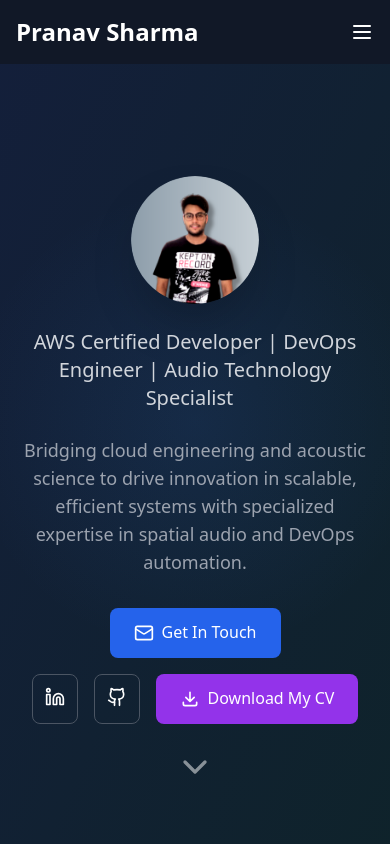
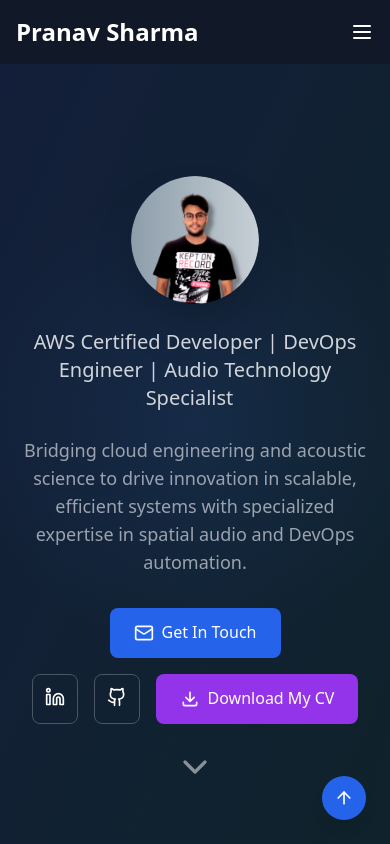
Before and after one commit to Pshar10/React_Web_CI_CD, a React (Vite) app: page / in a window 390 px wide. Shown: the top 844 px of the page. Built offline with nearby package versions, Linux system fonts and the light colour scheme.

Commit message:
feat: add responsive Back to Top button — always visible on md+, only on Contact section for small screens; forward ref in Contact

```diff
--- a/src/App.tsx
+++ b/src/App.tsx
@@ -1,4 +1,3 @@
-// App.tsx
 import React, { useState, useEffect, useRef } from "react";
 import { ArrowUp } from "lucide-react";
 
@@ -17,22 +16,46 @@ import projectData from "./constants/projects";
 const App: React.FC = () => {
   const [isMenuOpen, setIsMenuOpen] = useState(false);
   const [scrollY, setScrollY] = useState(0);
-  const [showScrollTop, setShowScrollTop] = useState(false);
+  const [showMobileScrollTop, setShowMobileScrollTop] = useState(false);
   const [visibleElements, setVisibleElements] = useState(new Set<string>());
-  const observerRef = useRef<IntersectionObserver | null>(null);
 
+  const contactRef = useRef<HTMLElement | null>(null);
+
+  // Track scroll position (for desktop "Back to Top" button visibility)
   useEffect(() => {
     const handleScroll = () => {
       setScrollY(window.scrollY);
-      setShowScrollTop(window.scrollY > 400); // Show button after scrolling
     };
-
     window.addEventListener("scroll", handleScroll);
     return () => window.removeEventListener("scroll", handleScroll);
   }, []);
 
+  // Intersection Observer for contact section to show "Back to Top" on small screens
   useEffect(() => {
-    observerRef.current = new IntersectionObserver(
+    const observer = new IntersectionObserver(
+      ([entry]) => {
+        const isSmallScreen = window.innerWidth <= 768;
+        setShowMobileScrollTop(entry.isIntersecting && isSmallScreen);
+      },
+      {
+        threshold: 0.4, // Show when ~40% visible
+      }
+    );
+
+    if (contactRef.current) {
+      observer.observe(contactRef.current);
+    }
+
+    return () => {
+      if (contactRef.current) {
+        observer.unobserve(contactRef.current);
+      }
+    };
+  }, []);
+
+  // Intersection Observer for tracking visible sections (all ids)
+  useEffect(() => {
+    const observerRef = new IntersectionObserver(
       (entries) => {
         entries.forEach((entry) => {
           if (entry.isIntersecting && entry.target.id) {
@@ -49,11 +72,9 @@ const App: React.FC = () => {
     );
 
     const elements = document.querySelectorAll("[id]");
-    elements.forEach((el) => {
-      if (observerRef.current) observerRef.current.observe(el);
-    });
+    elements.forEach((el) => observerRef.observe(el));
 
-    return () => observerRef.current?.disconnect();
+    return () => observerRef.disconnect();
   }, []);
 
   const scrollToTop = () => {
@@ -64,10 +85,7 @@ const App: React.FC = () => {
     const element = document.getElementById(sectionId);
     if (element) {
       const offsetTop = element.offsetTop - 80;
-      window.scrollTo({
-        top: offsetTop,
-        behavior: "smooth",
-      });
+      window.scrollTo({ top: offsetTop, behavior: "smooth" });
     }
   };
 
@@ -93,14 +111,15 @@ const App: React.FC = () => {
         projects={projectData}
         scrollToSection={scrollToSection}
       />
-      <Contact visibleElements={visibleElements} />
+      <Contact visibleElements={visibleElements} ref={contactRef} />
       <Footer />
 
-      {/* Scroll to Top Button - hidden on small screens */}
-      {showScrollTop && (
+      {/* Back to Top Button */}
+      {/* Always show on md+ when scrolled down, on small screen only when Contact is in view */}
+      {(showMobileScrollTop || (scrollY > 400 && window.innerWidth > 768)) && (
         <button
           onClick={scrollToTop}
-          className="hidden md:block fixed bottom-6 right-6 z-50 p-3 bg-blue-600 text-white rounded-full shadow-lg hover:bg-blue-700 transition-all duration-300"
+          className="fixed bottom-6 right-6 z-50 p-3 bg-blue-600 text-white rounded-full shadow-lg hover:bg-blue-700 transition-all duration-300"
           aria-label="Scroll to top"
         >
           <ArrowUp size={20} />
--- a/src/components/Contact.tsx
+++ b/src/components/Contact.tsx
@@ -1,4 +1,4 @@
-import React from "react";
+import React, { forwardRef } from "react";
 import { Mail, Linkedin, Github } from "lucide-react";
 
 interface ContactCard {
@@ -37,10 +37,14 @@ const contactItems: ContactCard[] = [
   },
 ];
 
-const Contact: React.FC<ContactProps> = ({ visibleElements }) => {
+const Contact = forwardRef<HTMLElement, ContactProps>(({ visibleElements }, ref) => {
   return (
-    <section id="contact" className="py-20 bg-gray-800">
-      <div className="max-w-4xl mx-auto px-4 sm:px-6 lg:px-8 text-center">
+    <section
+      id="contact"
+      ref={ref}
+      className="min-h-screen bg-gray-800 text-white flex flex-col justify-center items-center py-20"
+    >
+      <div className="max-w-4xl mx-auto px-4 sm:px-6 lg:px-8 text-center w-full">
         <div className="mb-12" id="contact-header">
           <h2
             className={`text-4xl font-bold mb-4 text-white transition-all duration-1000 ${
@@ -57,7 +61,7 @@ const Contact: React.FC<ContactProps> = ({ visibleElements }) => {
                 ? "opacity-100 scale-x-100"
                 : "opacity-0 scale-x-0"
             }`}
-          ></div>
+          />
           <p
             className={`text-gray-300 text-lg max-w-2xl mx-auto transition-all duration-1000 delay-400 ${
               visibleElements.has("contact-header")
@@ -65,9 +69,7 @@ const Contact: React.FC<ContactProps> = ({ visibleElements }) => {
                 : "opacity-0 translate-y-8"
             }`}
           >
-            I'm always interested in discussing new opportunities, innovative
-            projects, and collaborations in DevOps, cloud computing, and audio
-            technology.
+            I'm always interested in discussing new opportunities, innovative projects, and collaborations in DevOps, cloud computing, and audio technology.
           </p>
         </div>
 
@@ -76,23 +78,28 @@ const Contact: React.FC<ContactProps> = ({ visibleElements }) => {
             <a
               key={index}
               href={contact.href}
-              className={`
-                glass-card flex flex-col items-center p-6 rounded-lg
-                transition-all duration-300 group transform
+              target="_blank"
+              rel="noopener noreferrer"
+              className={`glass-card flex flex-col items-center p-6 rounded-lg shadow-md
+                transition-transform duration-300 transform
                 hover:scale-105 hover:shadow-2xl
+                group
                 ${
                   visibleElements.has("contact-cards")
                     ? "opacity-100 translate-y-0"
                     : "opacity-0 translate-y-8"
                 }
               `}
-              style={{ transitionDelay: `${50}ms` }}
-              target="_blank"
-              rel="noopener noreferrer"
+              style={{ transitionDelay: `${index * 150}ms` }}
+              aria-label={`${contact.title} link`}
             >
               <contact.icon
-                className={`text-${contact.color}-400 group-hover:text-${contact.color}-300 mb-3 transition-all duration-300 transform group-hover:scale-110 group-hover:rotate-12`}
                 size={32}
+                className={`
+                  mb-3 transition-transform duration-300 transform
+                  group-hover:scale-110 group-hover:rotate-12
+                  text-${contact.color}-400 group-hover:text-${contact.color}-300
+                `}
               />
               <h3 className="font-semibold mb-2 text-white group-hover:text-white transition-colors duration-300">
                 {contact.title}
@@ -106,6 +113,8 @@ const Contact: React.FC<ContactProps> = ({ visibleElements }) => {
       </div>
     </section>
   );
-};
+});
+
+Contact.displayName = "Contact";
 
 export default Contact;
```
